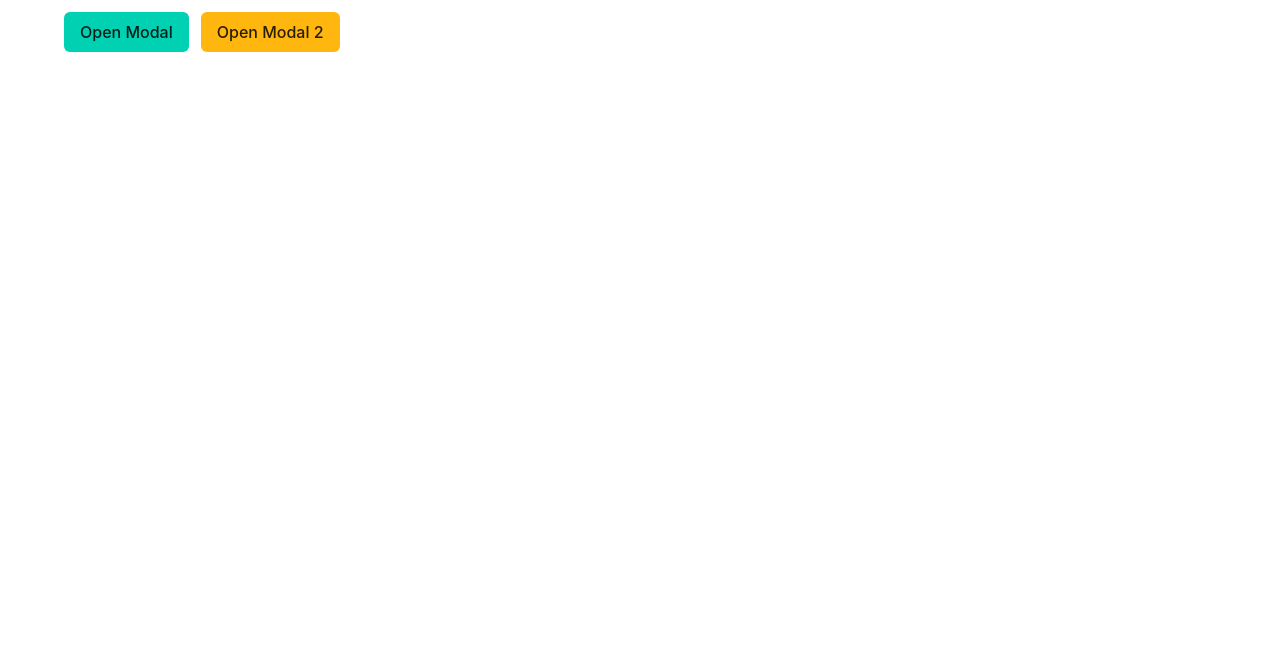
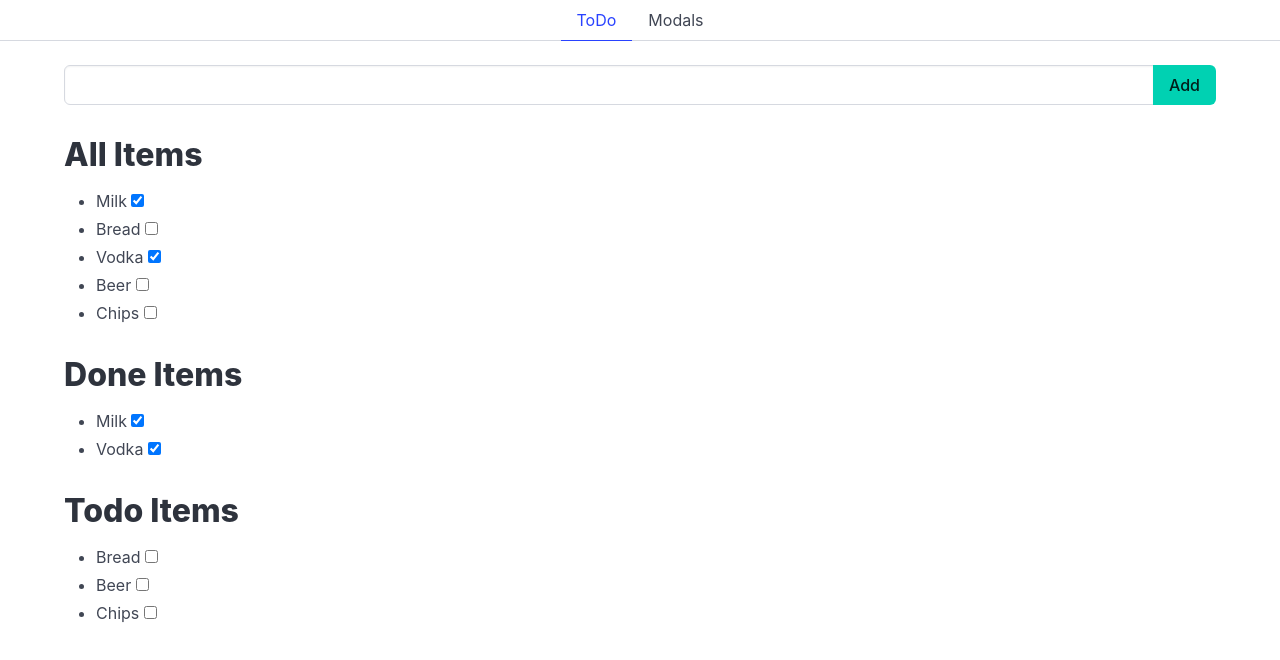
Before and after one commit to raitri/ta23blearnnode, a Vue app: page /modals in a window 1280 px wide. Shown: the top 660 px of the page. Built offline with nearby package versions, Linux system fonts and the light colour scheme.

Commit message:
Add Tab component

```diff
--- a/src/App.vue
+++ b/src/App.vue
@@ -1,32 +1,27 @@
 <script setup>
 import { ref } from 'vue';
-import Modal from './components/Modal.vue';
-import ImgModal from './components/ImgModal.vue';
-let modalActive = ref(false);
-let modalActive2 = ref(false);
+import Tabs from './components/Tabs.vue';
+
+import ToDo from './pages/ToDo.vue';
+import Modals from './pages/Modals.vue';
+
+let titles = [
+    'ToDo',
+    'Modals',
+];
+
+let contents = [
+    ToDo,
+    Modals,
+]
+
+let activeTab = ref(0);
+function change(key){
+    activeTab.value = key;
+}
 
 </script>
 <template>
-    <div class="container mt-3">
-        <div class="buttons">
-            <button class="button is-primary" @click="modalActive = true">Open Modal</button>
-            <button class="button is-warning" @click="modalActive2 = true">Open Modal 2</button>
-        </div>
-
-        <ImgModal :active="modalActive" @close="modalActive = false" url="https://picsum.photos/seed/kaspar/1280/960">
-
-        </ImgModal>
-
-        <Modal :active="modalActive2" @close="modalActive2 = false">
-            <div class="notification is-link">
-                <button class="delete"></button>
-                Primar lorem ipsum dolor sit amet, consectetur adipiscing elit lorem ipsum
-                dolor. <strong>Pellentesque risus mi</strong>, tempus quis placerat ut, porta
-                nec nulla. Vestibulum rhoncus ac ex sit amet fringilla. Nullam gravida purus
-                diam, et dictum <a>felis venenatis</a> efficitur.
-            </div>
-        </Modal>
-
-    </div>
+    <Tabs :items="titles" @change="change"></Tabs>
+    <component :is="contents[activeTab]"></component>
 </template>
-<style></style>
--- /dev/null
+++ b/src/components/Tabs.vue
@@ -0,0 +1,22 @@
+<script setup>
+import { ref } from 'vue';
+
+defineProps(['items']);
+let emit = defineEmits(['change']);
+let active = ref(0);
+
+function setActive(key){
+    active.value = key;
+    emit('change', key);
+}
+
+</script>
+<template>
+    <div class="tabs is-centered">
+        <ul>
+            <li :class="{'is-active': active === key}" v-for="(item,key) in items" @click="setActive(key)">
+                <a>{{ item }}</a>
+            </li>
+        </ul>
+    </div>
+</template>
--- /dev/null
+++ b/src/pages/Modals.vue
@@ -0,0 +1,32 @@
+<script setup>
+import { ref } from 'vue';
+import Modal from '../components/Modal.vue';
+import ImgModal from '../components/ImgModal.vue';
+let modalActive = ref(false);
+let modalActive2 = ref(false);
+
+</script>
+<template>
+    <div class="container mt-3">
+        <div class="buttons">
+            <button class="button is-primary" @click="modalActive = true">Open Modal</button>
+            <button class="button is-warning" @click="modalActive2 = true">Open Modal 2</button>
+        </div>
+
+        <ImgModal :active="modalActive" @close="modalActive = false" url="https://picsum.photos/seed/kaspar/1280/960">
+
+        </ImgModal>
+
+        <Modal :active="modalActive2" @close="modalActive2 = false">
+            <div class="notification is-link">
+                <button class="delete"></button>
+                Primar lorem ipsum dolor sit amet, consectetur adipiscing elit lorem ipsum
+                dolor. <strong>Pellentesque risus mi</strong>, tempus quis placerat ut, porta
+                nec nulla. Vestibulum rhoncus ac ex sit amet fringilla. Nullam gravida purus
+                diam, et dictum <a>felis venenatis</a> efficitur.
+            </div>
+        </Modal>
+
+    </div>
+</template>
+<style></style>
--- a/src/pages/ToDo.vue
+++ b/src/pages/ToDo.vue
@@ -1,6 +1,6 @@
 <script setup>
 import { computed, ref } from 'vue';
-import ItemList from './ItemList.vue';
+import ItemList from '../components/ItemList.vue';
 let id = 1;
 let items = ref([
     {id: id++, name: 'Milk', isDone: true },
```
